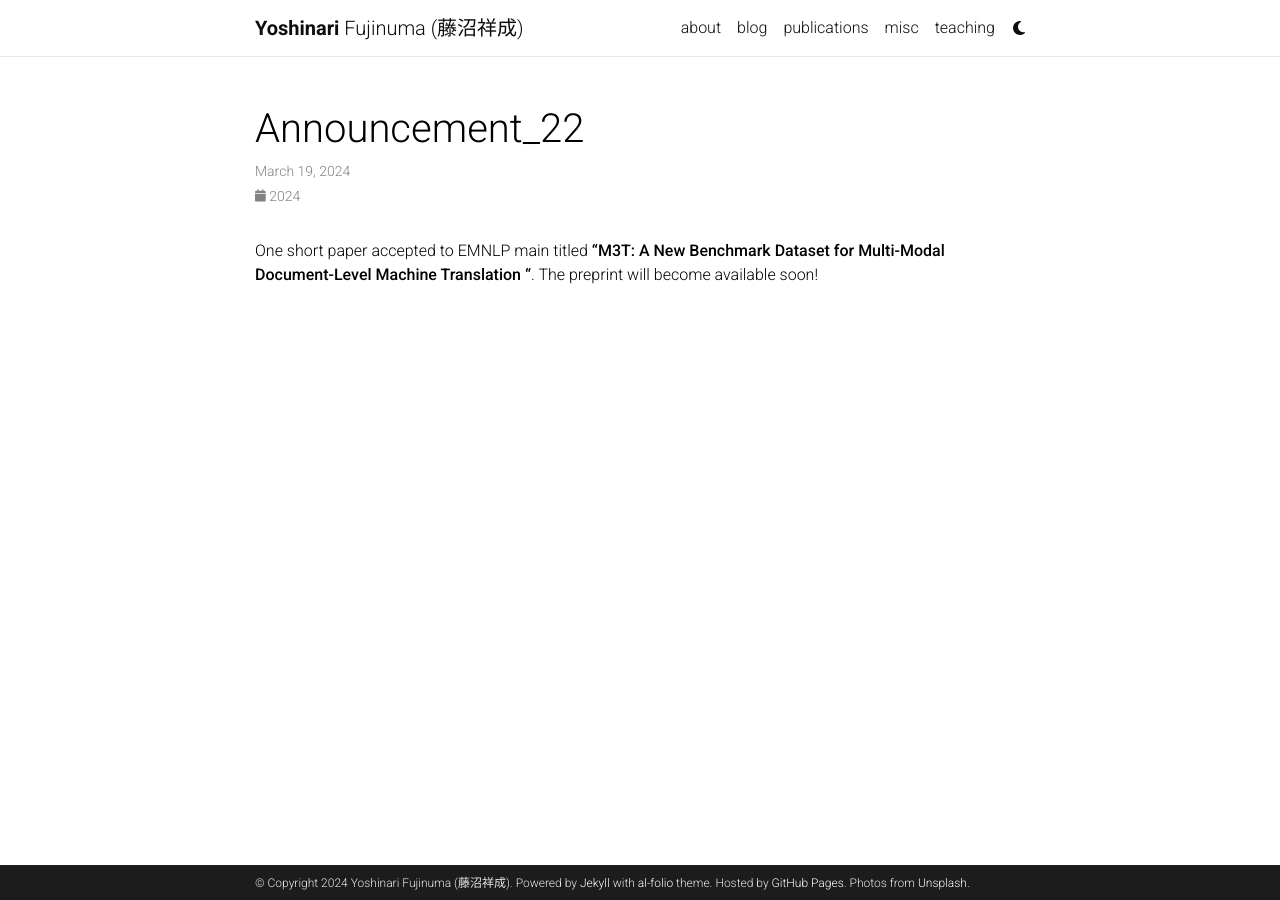
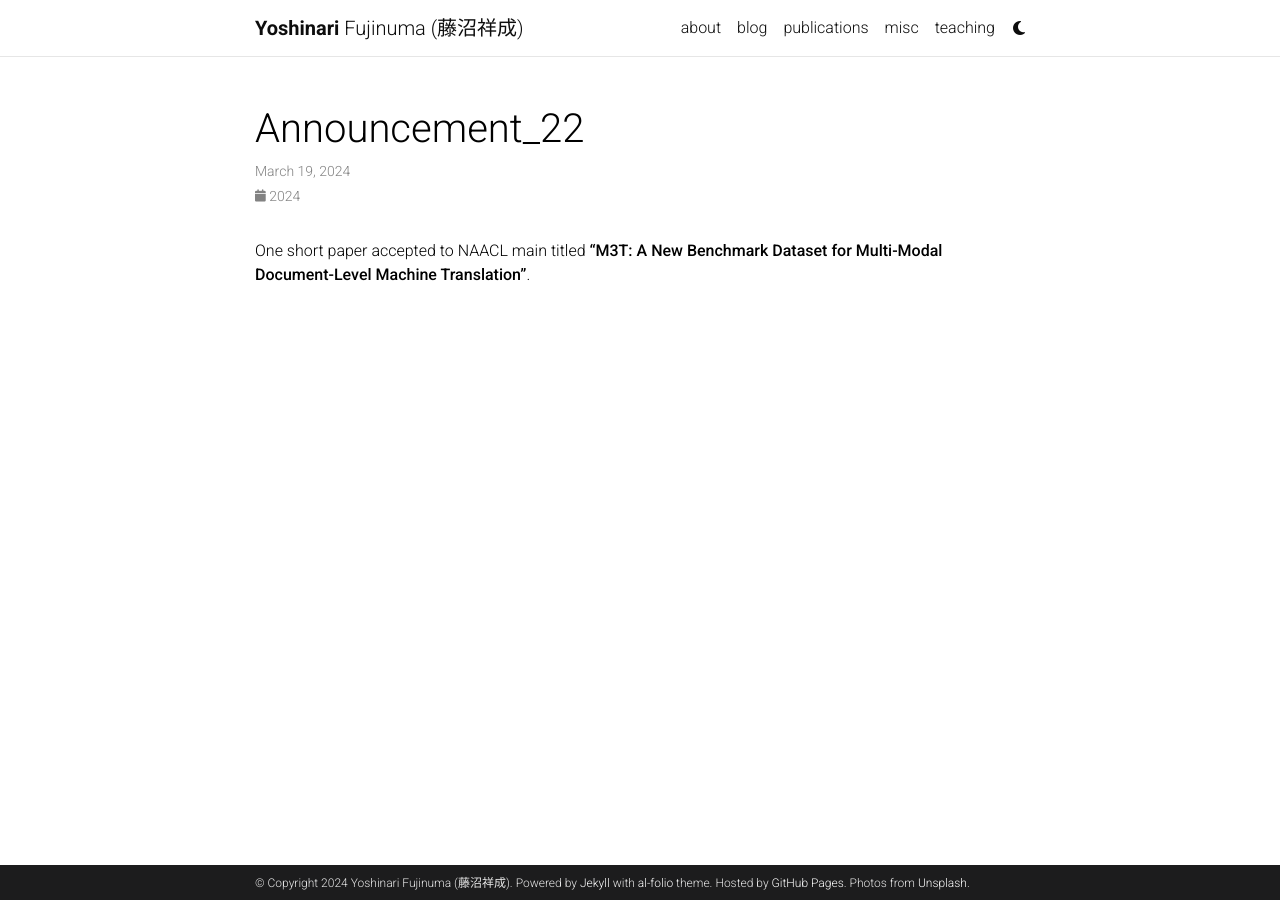
Before and after one commit to akkikiki/akkikiki.github.io, a Jekyll site: the page built from _news/announcement_22.md, in a window 1280 px wide. Built offline with Jekyll 4.4.1, drawn with Linux system fonts in a browser that asks for light colours; comment, search, counter and statistics services are not loaded; a style sheet for code colours, icons or effects is not loaded.

Commit message:
fix typos

```diff
--- a/_news/announcement_22.md
+++ b/_news/announcement_22.md
@@ -4,5 +4,4 @@
 inline: true
 ---
 
-One short paper accepted to EMNLP main titled <strong>"M3T: A New Benchmark Dataset for Multi-Modal Document-Level Machine Translation
-"</strong>. The preprint will become available soon!
+One short paper accepted to NAACL main titled <a href="https://arxiv.org/pdf/2310.16356.pdf"><strong>"M3T: A New Benchmark Dataset for Multi-Modal Document-Level Machine Translation"</strong></a>.
```
